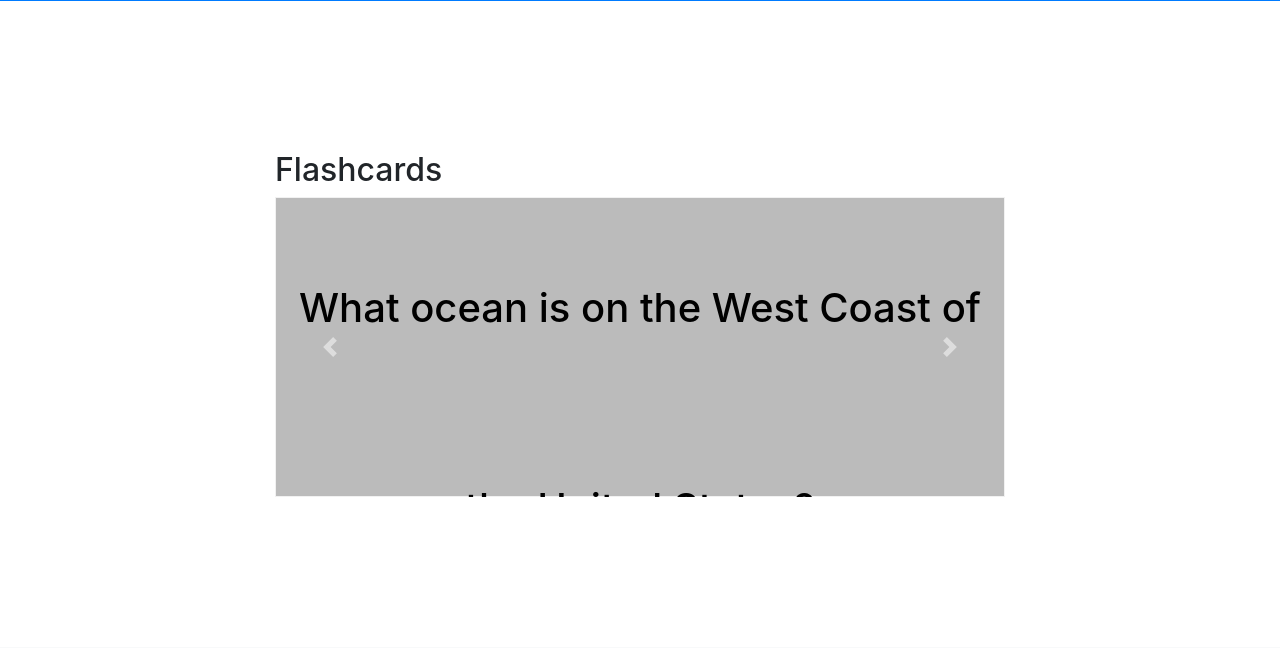
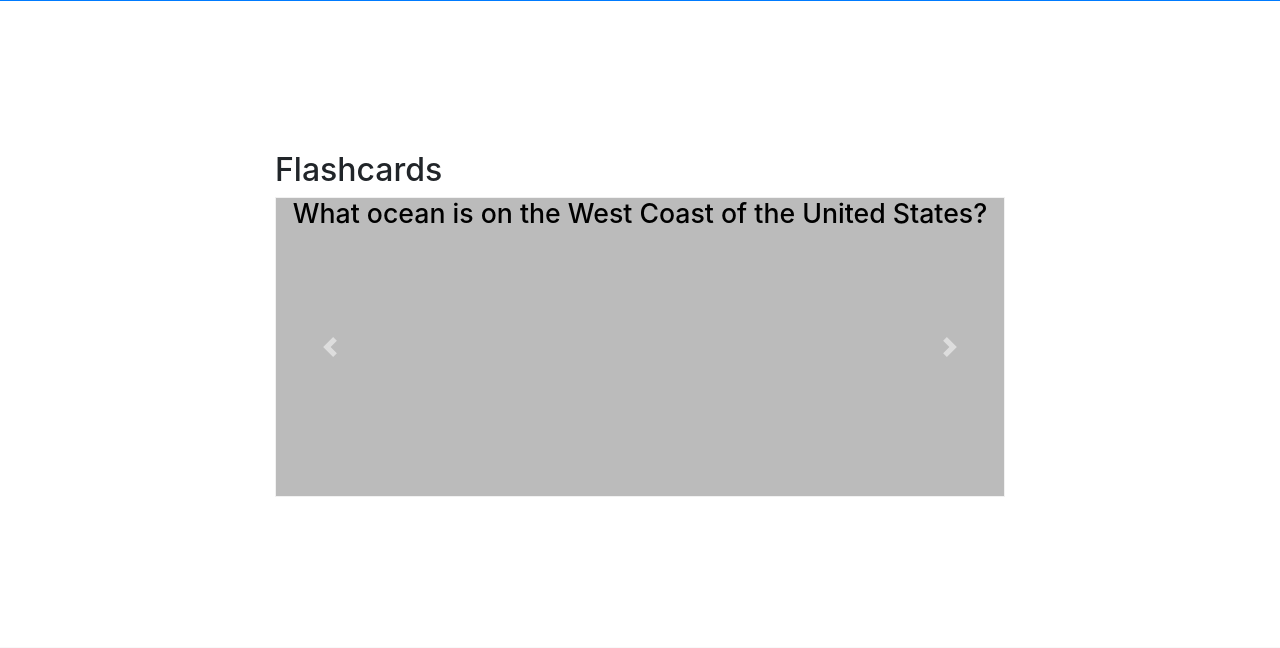
Before and after one commit to jenniferli1098/chinatowncitizenship, a PHP site: page /ushistory_module1.html in a window 1280 px wide. Shown: the part 413-1061 px from the top of the page. Run offline with PHP 8.4, Linux system fonts and the light colour scheme; some libraries are stand-ins or nearby versions.

Commit message:
flashcards for us history

```diff
--- a/css/custom.css
+++ b/css/custom.css
@@ -70,6 +70,14 @@ section {
   vertical-align: middle;
 }
 
+.question {
+  text-align: center;
+  padding: 10px;
+  line-height: 10px;
+  vertical-align: middle;
+  font-size: 20pt;
+}
+
 
 
 /********TOOL TIP***************/
--- a/ushistory_module1.html
+++ b/ushistory_module1.html
@@ -66,7 +66,7 @@
                 <div class="flip-card d-block w-100">
                   <div class="flip-card-inner">
                     <div class="flip-card-front">
-                      <h1 class="word">What ocean is on the West Coast of the United States?</h1>
+                      <h1 class="question">What ocean is on the West Coast of the United States?</h1>
                     </div>
                     <div class="flip-card-back">
                       <p class="definition">Pacific Ocean</p>
@@ -78,7 +78,7 @@
                 <div class="flip-card d-block w-100">
                   <div class="flip-card-inner">
                     <div class="flip-card-front">
-                      <h1 class="word">What ocean is on the East Coast of the United States?</h1>
+                      <h1 class="question">What ocean is on the East Coast of the United States?</h1>
                     </div>
                     <div class="flip-card-back">
                       <p class="definition">Atlantic Ocean</p>
```
